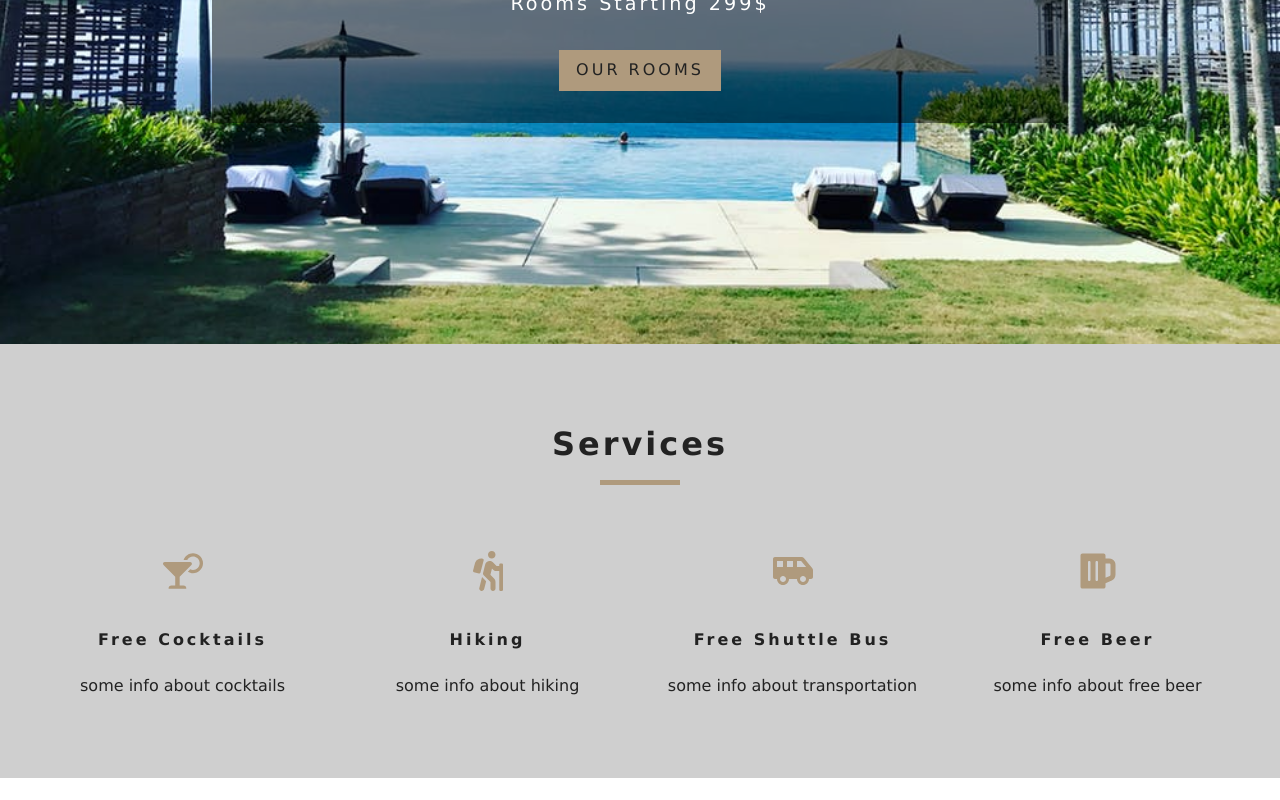
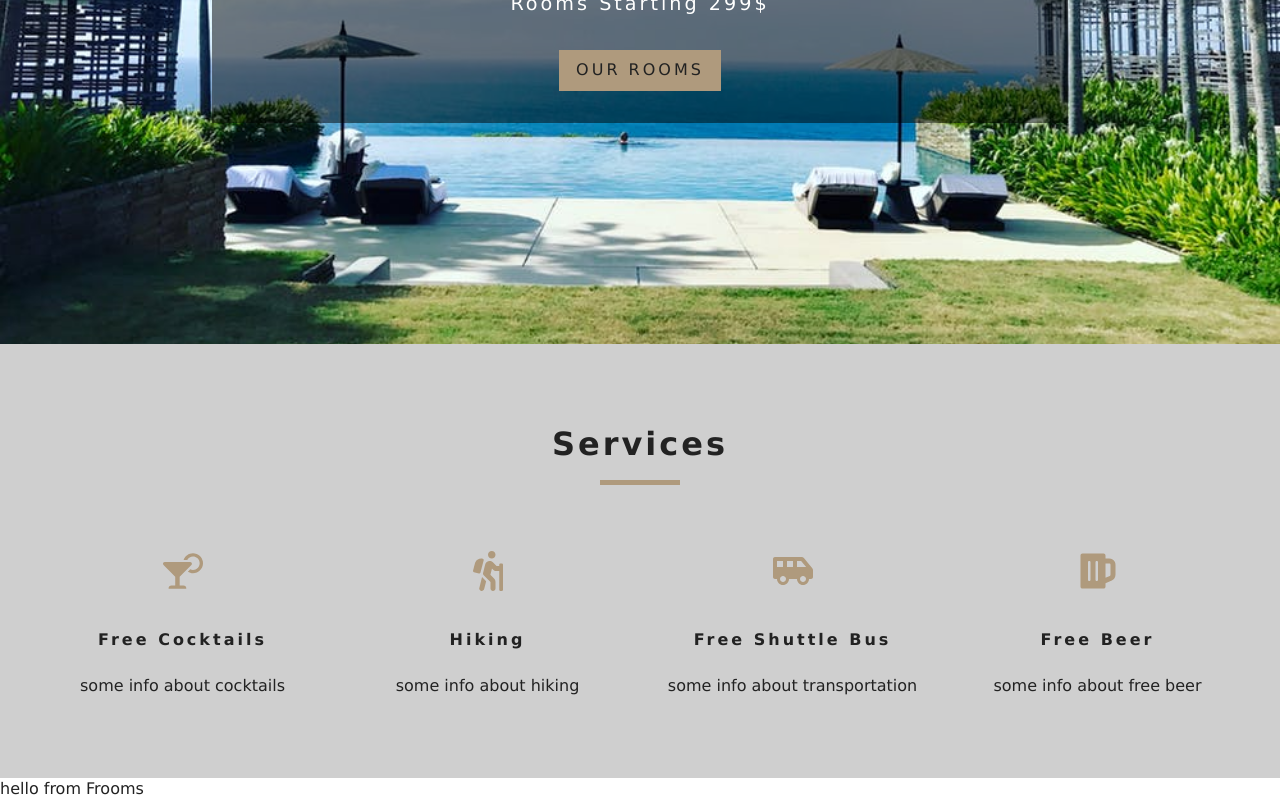
Before and after one commit to uly-ana/hotel, a React (Create React App) app: page / in a window 1280 px wide. Shown: the part 456-1256 px from the top of the page. Before the commit the page ends 1234 px from the top, so only its background shows below. Built offline with nearby package versions, Linux system fonts and the light colour scheme.

Commit message:
imported Featured rooms to Home page

```diff
--- a/src/pages/Home.js
+++ b/src/pages/Home.js
@@ -3,6 +3,7 @@
 import Banner from '../components/Banner'
 import {Link} from 'react-router-dom'
 import Services from '../components/Services'
+import FeaturedRooms from '../components/FeaturedRooms'
 
 export default function Home() {
     return (
@@ -13,6 +14,7 @@
                 </Banner>
         </Hero>
         <Services/>
+        <FeaturedRooms/>
         </>
     )
 }
```
